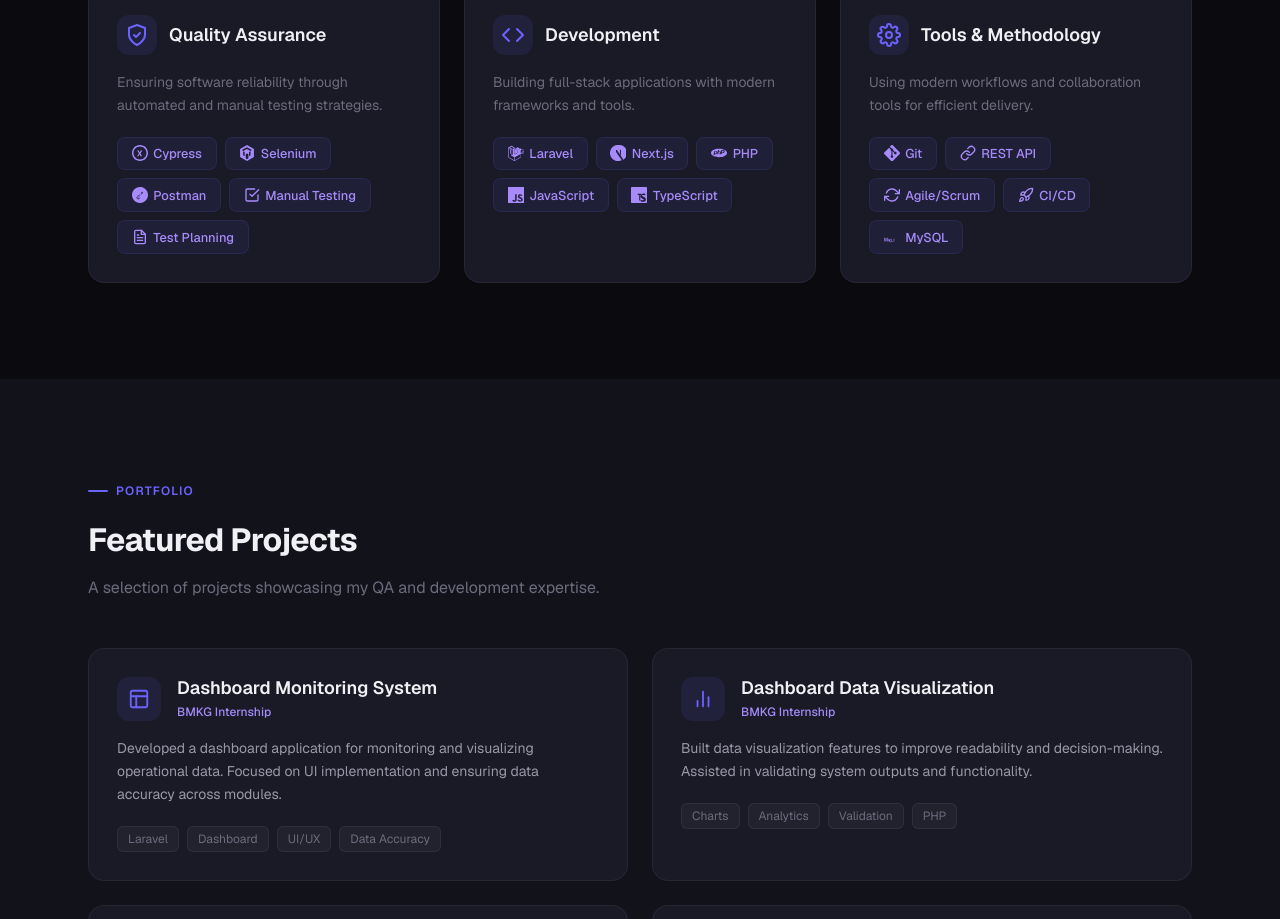
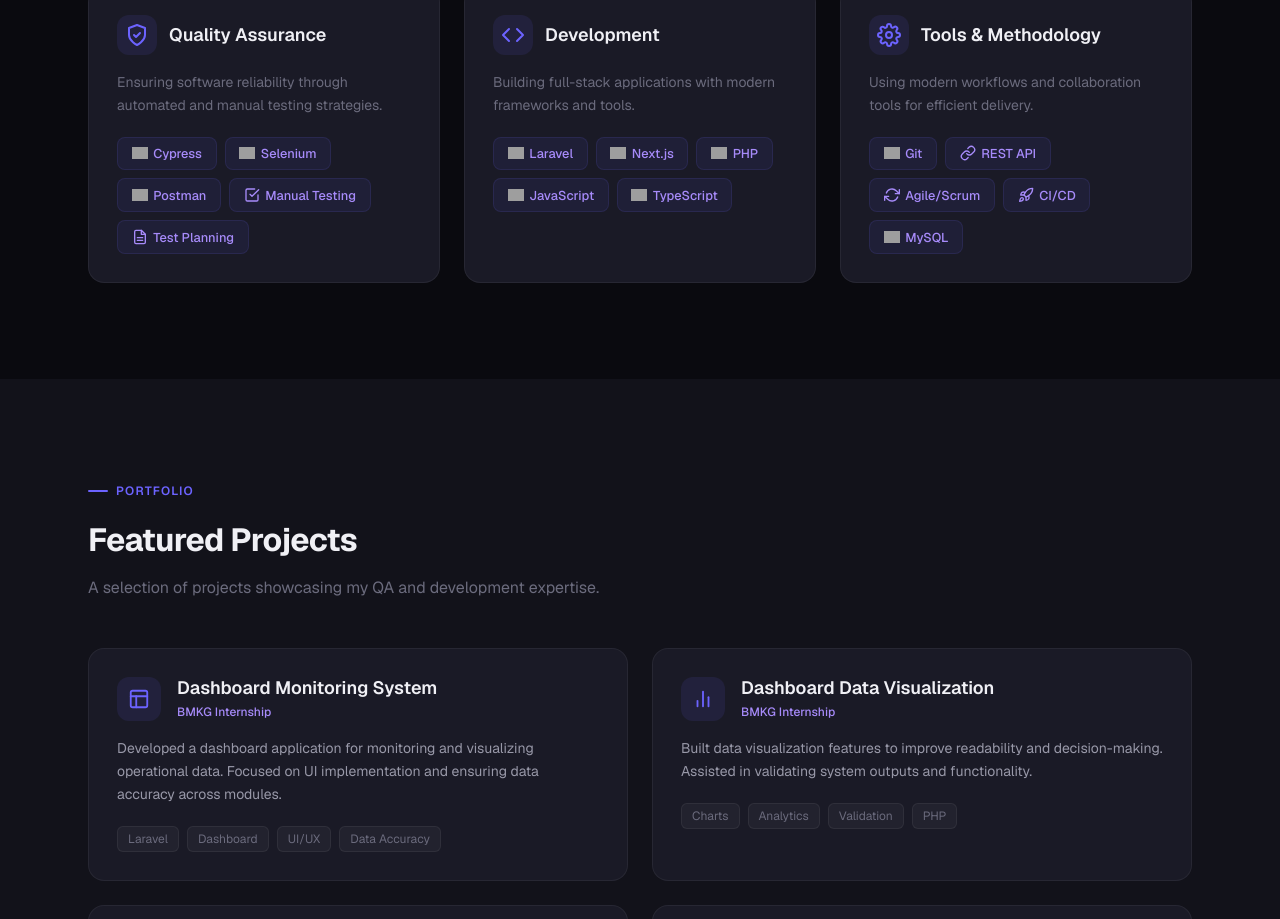
Before and after one commit to muhbatni/tumbas-balon, a Next.js app: page / in a window 1280 px wide. Shown: the part 1802-2721 px from the top of the page. Built offline with nearby package versions, Linux system fonts and the light colour scheme; grey boxes are pictures that could not be loaded.

Commit message:
update icon

```diff
--- a/next.config.mjs
+++ b/next.config.mjs
@@ -1,4 +1,14 @@
 /** @type {import('next').NextConfig} */
-const nextConfig = {};
+const nextConfig = {
+  images: {
+    remotePatterns: [
+      {
+        protocol: "https",
+        hostname: "cdn.jsdelivr.net",
+        pathname: "/gh/devicons/**",
+      },
+    ],
+  },
+};
 
 export default nextConfig;
--- a/src/components/Skills.tsx
+++ b/src/components/Skills.tsx
@@ -4,7 +4,7 @@ import { useEffect, useRef } from "react";
 
 interface Skill {
   name: string;
-  icon: React.ReactNode;
+  logo: string; // URL to real brand logo
 }
 
 interface SkillCategory {
@@ -14,113 +14,13 @@ interface SkillCategory {
   skills: Skill[];
 }
 
-/* ── Brand SVG Icons ── */
-
-const CypressIcon = () => (
-  <svg width="16" height="16" viewBox="0 0 48 48" fill="currentColor">
-    <path d="M24 0C10.745 0 0 10.745 0 24s10.745 24 24 24 24-10.745 24-24S37.255 0 24 0zm0 4.5c10.77 0 19.5 8.73 19.5 19.5S34.77 43.5 24 43.5 4.5 34.77 4.5 24 13.23 4.5 24 4.5zm7.39 11.322l-5.95 8.568L30.2 33.5h-4.36l-3.26-5.94L19.5 33.5h-4.16l5.64-8.21-5.44-8.468h4.36l3.08 5.54 2.94-5.54h4.47z"/>
-  </svg>
-);
-
-const SeleniumIcon = () => (
-  <svg width="16" height="16" viewBox="0 0 24 24" fill="currentColor">
-    <path d="M12 0L1.608 6v12L12 24l10.392-6V6L12 0zm-.218 3.252l7.644 4.404-2.282 1.318-5.362-3.093-5.362 3.093-2.282-1.318 7.644-4.404zm-5.58 6.037l2.282 1.317v6.186l-2.282-1.317V9.289zm11.16 0v6.186l-2.282 1.317v-6.186l2.282-1.317zm-5.58 3.222l2.282 1.317v6.186L12 21.332l-1.864-1.318v-6.186l2.066-1.317z"/>
-  </svg>
-);
-
-const PostmanIcon = () => (
-  <svg width="16" height="16" viewBox="0 0 24 24" fill="currentColor">
-    <path d="M13.527.099C6.955-.744.942 3.9.099 10.473c-.843 6.572 3.8 12.584 10.373 13.428 6.573.843 12.587-3.801 13.428-10.374C24.744 6.955 20.101.943 13.527.099zm2.471 7.485a.855.855 0 0 1 0 1.21l-3.59 3.588a.856.856 0 1 1-1.21-1.21l3.59-3.588a.855.855 0 0 1 1.21 0zM9.164 12.4a.856.856 0 0 1 1.21 0l.459.459-1.668 1.668-.459-.459a.855.855 0 0 1 0-1.21l.458-.458zm-2.07 4.116l1.395-1.395.459.459a.854.854 0 0 0 1.21 0l1.668-1.668.459.459-3.352 3.352c-.357-.359-.982-1.007-1.84-1.207zm9.063-7.34l-3.59 3.59a1.711 1.711 0 0 0-2.42 0l-.459.458a1.71 1.71 0 0 0 0 2.42l.459.459a1.71 1.71 0 0 0 1.668.441l-2.248 2.248a9.142 9.142 0 0 1-3.29-2.8l6.46-6.46c.67.244 1.42.188 2.042-.234l1.378 1.378v-.5z"/>
-  </svg>
-);
-
-const LaravelIcon = () => (
-  <svg width="16" height="16" viewBox="0 0 24 24" fill="currentColor">
-    <path d="M23.642 5.43a.364.364 0 01.014.1v5.149c0 .135-.073.26-.189.326l-4.323 2.49v4.934c0 .135-.073.26-.189.326l-9.037 5.206a.367.367 0 01-.094.04l-.034.009a.367.367 0 01-.192 0l-.034-.009a.365.365 0 01-.094-.04L.433 18.755a.376.376 0 01-.189-.326V4.112c0-.034.005-.068.014-.1l.007-.028a.358.358 0 01.027-.067l.016-.027a.366.366 0 01.04-.054l.022-.022a.365.365 0 01.054-.043l.028-.018 4.513-2.6a.376.376 0 01.378 0l4.513 2.6.028.018a.365.365 0 01.054.043l.022.022a.366.366 0 01.04.054l.016.027a.358.358 0 01.027.067l.007.028c.01.032.014.066.014.1v9.652l3.756-2.164V8.345c0-.034.005-.068.014-.1l.007-.028a.358.358 0 01.027-.067l.016-.027a.366.366 0 01.04-.054l.022-.022a.365.365 0 01.054-.043l.028-.018 4.513-2.6a.376.376 0 01.378 0l4.513 2.6.028.018a.365.365 0 01.054.043l.022.022a.366.366 0 01.04.054l.016.027a.358.358 0 01.027.067zM22.78 10.39V5.97l-1.578.909-2.178 1.254v4.42l3.756-2.164zM18.648 18.1v-4.424l-2.143 1.228-6.126 3.507v4.468l8.27-4.78zM1.19 5.296v12.939l8.27 4.78v-4.47L5.15 16.206l-.028-.017a.365.365 0 01-.054-.043l-.022-.021a.366.366 0 01-.04-.055l-.015-.027a.37.37 0 01-.028-.066l-.007-.03A.354.354 0 014.943 15.85V7.46L2.765 6.205 1.19 5.296zm4.136-2.5L1.567 4.88l3.756 2.166 3.756-2.166L5.323 2.796zm1.756 12.283V6.113l-2.178-1.254-1.578-.909v8.967l3.756 2.162zM14.46 3.453l-3.756 2.085 3.756 2.166 3.756-2.166-3.756-2.085zm-.189 4.824L10.515 6.02v8.186l3.756-2.164V8.277zm8.837.893l-3.756 2.085 1.578.909 2.178 1.254V9.17z"/>
-  </svg>
-);
-
-const NextjsIcon = () => (
-  <svg width="16" height="16" viewBox="0 0 24 24" fill="currentColor">
-    <path d="M11.572 0c-.176 0-.31.001-.358.007a19.76 19.76 0 01-.364.033C7.443.346 4.25 2.185 2.228 5.012a11.875 11.875 0 00-2.119 5.243c-.096.659-.108.854-.108 1.747s.012 1.089.108 1.748c.652 4.506 3.86 8.292 8.209 9.695.779.25 1.6.422 2.534.525.363.04 1.935.04 2.299 0 1.611-.178 2.977-.577 4.323-1.264.207-.106.247-.134.219-.158-.02-.013-.9-1.193-1.955-2.62l-1.919-2.592-2.404-3.558a338.739 338.739 0 00-2.422-3.556c-.009-.002-.018 1.579-.023 3.51-.007 3.38-.01 3.515-.052 3.595a.426.426 0 01-.206.214c-.075.037-.14.044-.495.044H9.305l-.108-.068a.438.438 0 01-.157-.171l-.05-.106.006-4.703.007-4.705.072-.092a.645.645 0 01.174-.143c.096-.047.134-.051.54-.051.478 0 .558.018.682.154.035.038 1.337 1.999 2.895 4.361a10760.433 10760.433 0 004.735 7.17l1.9 2.879.096-.063a12.317 12.317 0 002.466-2.163 11.944 11.944 0 002.824-6.134c.096-.66.108-.854.108-1.748 0-.893-.012-1.088-.108-1.747-.652-4.506-3.86-8.292-8.208-9.695a12.597 12.597 0 00-2.499-.523A33.119 33.119 0 0011.572 0zm4.069 7.217c.347 0 .408.005.486.047a.473.473 0 01.237.277c.018.06.023 1.365.018 4.304l-.006 4.218-.744-1.14-.746-1.14v-3.066c0-1.982.01-3.097.023-3.15a.478.478 0 01.233-.296c.096-.05.13-.054.5-.054z"/>
-  </svg>
-);
-
-const PHPIcon = () => (
-  <svg width="16" height="16" viewBox="0 0 24 24" fill="currentColor">
-    <path d="M7.01 10.207h-.944l-.515 2.648h.838c.556 0 .97-.105 1.242-.314.272-.21.455-.559.55-1.049.092-.47.05-.802-.124-.995-.175-.193-.523-.29-1.047-.29zM12 5.688C5.373 5.688 0 8.514 0 12s5.373 6.313 12 6.313S24 15.486 24 12c0-3.486-5.373-6.312-12-6.312zm-3.26 7.451c-.261.25-.575.438-.917.551-.336.108-.765.164-1.285.164H5.357l-.327 1.681H3.652l1.23-6.326h2.65c.797 0 1.378.209 1.744.628.366.418.476 1.002.33 1.752a2.836 2.836 0 01-.305.847c-.143.255-.33.49-.561.703zm4.024.715l.543-2.799c.063-.318.039-.536-.068-.651-.107-.116-.336-.174-.687-.174H11.46l-.704 3.625H9.388l1.23-6.327h1.367l-.327 1.682h1.218c.767 0 1.295.134 1.586.401s.378.7.263 1.299l-.572 2.944h-1.389zm7.597-3.855a2.836 2.836 0 01-.305.847c-.143.255-.33.49-.561.703a2.453 2.453 0 01-.917.551c-.336.108-.765.164-1.286.164h-1.18l-.327 1.682h-1.378l1.23-6.326h2.649c.797 0 1.378.209 1.744.628.366.418.477 1.001.331 1.751zm-2.595-1.382h-.943l-.516 2.648h.838c.557 0 .971-.105 1.242-.314.272-.21.455-.559.551-1.049.092-.47.049-.802-.125-.995s-.524-.29-1.047-.29z"/>
-  </svg>
-);
-
-const JavaScriptIcon = () => (
-  <svg width="16" height="16" viewBox="0 0 24 24" fill="currentColor">
-    <path d="M0 0h24v24H0V0zm22.034 18.276c-.175-1.095-.888-2.015-3.003-2.873-.736-.345-1.554-.585-1.797-1.14-.091-.33-.105-.51-.046-.705.15-.646.915-.84 1.515-.66.39.12.75.42.976.9 1.034-.676 1.034-.676 1.755-1.125-.27-.42-.405-.6-.586-.78-.63-.705-1.469-1.065-2.834-1.034l-.705.089c-.676.165-1.32.525-1.71 1.005-1.14 1.291-.811 3.541.569 4.471 1.365 1.02 3.361 1.244 3.616 2.205.24 1.17-.87 1.545-1.966 1.41-.811-.18-1.26-.586-1.755-1.336l-1.83 1.051c.21.48.45.689.81 1.109 1.74 1.756 6.09 1.666 6.871-1.004.029-.09.24-.705.074-1.65l.046.067zm-8.983-7.245h-2.248c0 1.938-.009 3.864-.009 5.805 0 1.232.063 2.363-.138 2.711-.33.689-1.18.601-1.566.48-.396-.196-.597-.466-.83-.855-.063-.105-.11-.196-.127-.196l-1.825 1.125c.305.63.75 1.172 1.324 1.517.855.51 2.004.675 3.207.405.783-.226 1.458-.691 1.811-1.411.51-.93.402-2.07.397-3.346.012-2.054 0-4.109 0-6.179l.004-.056z"/>
-  </svg>
-);
-
-const TypeScriptIcon = () => (
-  <svg width="16" height="16" viewBox="0 0 24 24" fill="currentColor">
-    <path d="M1.125 0C.502 0 0 .502 0 1.125v21.75C0 23.498.502 24 1.125 24h21.75c.623 0 1.125-.502 1.125-1.125V1.125C24 .502 23.498 0 22.875 0zm17.363 9.75c.612 0 1.154.037 1.627.111a6.38 6.38 0 011.306.34v2.458a3.95 3.95 0 00-.643-.361 5.093 5.093 0 00-.717-.26 5.453 5.453 0 00-1.426-.2c-.3 0-.573.028-.819.086a2.1 2.1 0 00-.623.242c-.17.104-.3.229-.393.374a.888.888 0 00-.14.49c0 .196.053.373.156.529.104.156.252.304.443.444s.42.276.69.399.572.245.904.366a10.68 10.68 0 011.398.635c.42.226.776.49 1.07.79.293.3.52.65.677 1.049.156.399.234.862.234 1.39 0 .797-.17 1.47-.512 2.022a3.26 3.26 0 01-1.382 1.252c-.582.29-1.27.435-2.065.435-.755 0-1.454-.08-2.097-.243a6.77 6.77 0 01-1.773-.698v-2.62a4.28 4.28 0 001.005.68c.373.18.745.321 1.118.422.372.102.725.153 1.059.153.293 0 .543-.031.748-.093a1.28 1.28 0 00.502-.265.779.779 0 00.272-.397.61.61 0 00-.02-.37.98.98 0 00-.283-.398 3.34 3.34 0 00-.577-.398 14.96 14.96 0 00-.913-.432 9.498 9.498 0 01-1.324-.637 4.39 4.39 0 01-.992-.773 3.04 3.04 0 01-.619-1.005c-.14-.39-.21-.849-.21-1.379 0-.726.152-1.362.457-1.906a3.21 3.21 0 011.307-1.293c.57-.316 1.262-.473 2.076-.473zm-8.39.37h5.458v1.84h-1.765V20.1H12.34v-8.14H10.098V10.12z"/>
-  </svg>
-);
-
-const GitIcon = () => (
-  <svg width="16" height="16" viewBox="0 0 24 24" fill="currentColor">
-    <path d="M23.546 10.93L13.067.452c-.604-.603-1.582-.603-2.188 0L8.708 2.627l2.76 2.76c.645-.215 1.379-.07 1.889.441.516.515.658 1.258.438 1.9l2.66 2.66c.642-.22 1.385-.076 1.9.44a1.89 1.89 0 010 2.67 1.89 1.89 0 01-2.67 0 1.893 1.893 0 01-.46-1.95l-2.48-2.48-.001 6.53a1.89 1.89 0 01.5.35 1.89 1.89 0 010 2.67 1.89 1.89 0 01-2.67 0 1.89 1.89 0 010-2.67c.18-.18.39-.3.61-.39V8.94a1.89 1.89 0 01-.61-.39 1.893 1.893 0 01-.46-1.95L7.6 4.26.452 11.408c-.603.605-.603 1.582 0 2.188l10.48 10.477c.604.604 1.582.604 2.186 0l10.43-10.43c.605-.603.605-1.582 0-2.188"/>
-  </svg>
-);
-
-const RestApiIcon = () => (
-  <svg width="16" height="16" viewBox="0 0 24 24" fill="none" stroke="currentColor" strokeWidth="2" strokeLinecap="round" strokeLinejoin="round">
-    <path d="M10 13a5 5 0 0 0 7.54.54l3-3a5 5 0 0 0-7.07-7.07l-1.72 1.71" />
-    <path d="M14 11a5 5 0 0 0-7.54-.54l-3 3a5 5 0 0 0 7.07 7.07l1.71-1.71" />
-  </svg>
-);
-
-const AgileIcon = () => (
-  <svg width="16" height="16" viewBox="0 0 24 24" fill="none" stroke="currentColor" strokeWidth="2" strokeLinecap="round" strokeLinejoin="round">
-    <polyline points="23 4 23 10 17 10" />
-    <polyline points="1 20 1 14 7 14" />
-    <path d="M3.51 9a9 9 0 0114.85-3.36L23 10M1 14l4.64 4.36A9 9 0 0020.49 15" />
-  </svg>
-);
-
-const CICDIcon = () => (
-  <svg width="16" height="16" viewBox="0 0 24 24" fill="none" stroke="currentColor" strokeWidth="2" strokeLinecap="round" strokeLinejoin="round">
-    <path d="M4.5 16.5c-1.5 1.26-2 5-2 5s3.74-.5 5-2c.71-.84.7-2.13-.09-2.91a2.18 2.18 0 00-2.91-.09z" />
-    <path d="M12 15l-3-3a22 22 0 012-3.95A12.88 12.88 0 0122 2c0 2.72-.78 7.5-6 11a22.35 22.35 0 01-4 2z" />
-    <path d="M9 12H4s.55-3.03 2-4c1.62-1.08 5 0 5 0" />
-    <path d="M12 15v5s3.03-.55 4-2c1.08-1.62 0-5 0-5" />
-  </svg>
-);
-
-const MySQLIcon = () => (
-  <svg width="16" height="16" viewBox="0 0 24 24" fill="currentColor">
-    <path d="M16.405 5.501c-.115 0-.193.014-.274.033v.013h.014c.054.104.146.18.214.273.054.107.1.214.154.32l.014-.015c.094-.066.14-.172.14-.333-.04-.047-.046-.094-.08-.14-.04-.067-.126-.1-.18-.153zM5.77 18.695h-.927a50.854 50.854 0 00-.27-4.41h-.008l-1.41 4.41H2.45l-1.4-4.41h-.01a72.892 72.892 0 00-.195 4.41H0c.055-1.966.192-3.81.398-5.627h1.169l1.332 4.064h.008l1.332-4.064h1.132c.226 2.104.368 3.96.398 5.627zM7.642 18.695h-.84v-4.107h.84v1.66c.203 0 .362-.013.473-.04.11-.027.217-.09.32-.188.104-.1.192-.244.264-.434.073-.19.135-.428.186-.716h.856c-.1.647-.254 1.136-.464 1.467-.21.33-.495.544-.856.64.466.126.774.41.925.852.15.44.234 1.03.252 1.766a4.06 4.06 0 00.06.712h-.865a6.97 6.97 0 01-.058-.706c-.02-.594-.092-1.004-.215-1.228-.124-.224-.36-.336-.71-.336h-.168v2.27zm6.074 0h-3.406v-4.107h.84v3.47h2.566v.637zm.736-4.107h.84v4.107h-.84v-4.107z"/>
-  </svg>
-);
-
-const ManualTestIcon = () => (
-  <svg width="16" height="16" viewBox="0 0 24 24" fill="none" stroke="currentColor" strokeWidth="2" strokeLinecap="round" strokeLinejoin="round">
-    <path d="M9 11l3 3L22 4" />
-    <path d="M21 12v7a2 2 0 01-2 2H5a2 2 0 01-2-2V5a2 2 0 012-2h11" />
-  </svg>
-);
-
-const TestPlanIcon = () => (
-  <svg width="16" height="16" viewBox="0 0 24 24" fill="none" stroke="currentColor" strokeWidth="2" strokeLinecap="round" strokeLinejoin="round">
-    <path d="M14 2H6a2 2 0 00-2 2v16a2 2 0 002 2h12a2 2 0 002-2V8z" />
-    <polyline points="14 2 14 8 20 8" />
-    <line x1="16" y1="13" x2="8" y2="13" />
-    <line x1="16" y1="17" x2="8" y2="17" />
-    <polyline points="10 9 9 9 8 9" />
-  </svg>
-);
+const DEVICON = "https://cdn.jsdelivr.net/gh/devicons/devicon@latest/icons";
 
 const categories: SkillCategory[] = [
   {
     title: "Quality Assurance",
-    description: "Ensuring software reliability through automated and manual testing strategies.",
+    description:
+      "Ensuring software reliability through automated and manual testing strategies.",
     icon: (
       <svg width="24" height="24" viewBox="0 0 24 24" fill="none" stroke="currentColor" strokeWidth="2" strokeLinecap="round" strokeLinejoin="round">
         <path d="M12 22s8-4 8-10V5l-8-3-8 3v7c0 6 8 10 8 10z" />
@@ -128,16 +28,17 @@ const categories: SkillCategory[] = [
       </svg>
     ),
     skills: [
-      { name: "Cypress", icon: <CypressIcon /> },
-      { name: "Selenium", icon: <SeleniumIcon /> },
-      { name: "Postman", icon: <PostmanIcon /> },
-      { name: "Manual Testing", icon: <ManualTestIcon /> },
-      { name: "Test Planning", icon: <TestPlanIcon /> },
+      { name: "Cypress", logo: `${DEVICON}/cypressio/cypressio-original.svg` },
+      { name: "Selenium", logo: `${DEVICON}/selenium/selenium-original.svg` },
+      { name: "Postman", logo: `${DEVICON}/postman/postman-original.svg` },
+      { name: "Manual Testing", logo: "" },
+      { name: "Test Planning", logo: "" },
     ],
   },
   {
     title: "Development",
-    description: "Building full-stack applications with modern frameworks and tools.",
+    description:
+      "Building full-stack applications with modern frameworks and tools.",
     icon: (
       <svg width="24" height="24" viewBox="0 0 24 24" fill="none" stroke="currentColor" strokeWidth="2" strokeLinecap="round" strokeLinejoin="round">
         <polyline points="16 18 22 12 16 6" />
@@ -145,16 +46,17 @@ const categories: SkillCategory[] = [
       </svg>
     ),
     skills: [
-      { name: "Laravel", icon: <LaravelIcon /> },
-      { name: "Next.js", icon: <NextjsIcon /> },
-      { name: "PHP", icon: <PHPIcon /> },
-      { name: "JavaScript", icon: <JavaScriptIcon /> },
-      { name: "TypeScript", icon: <TypeScriptIcon /> },
+      { name: "Laravel", logo: `${DEVICON}/laravel/laravel-original.svg` },
+      { name: "Next.js", logo: `${DEVICON}/nextjs/nextjs-original.svg` },
+      { name: "PHP", logo: `${DEVICON}/php/php-original.svg` },
+      { name: "JavaScript", logo: `${DEVICON}/javascript/javascript-original.svg` },
+      { name: "TypeScript", logo: `${DEVICON}/typescript/typescript-original.svg` },
     ],
   },
   {
     title: "Tools & Methodology",
-    description: "Using modern workflows and collaboration tools for efficient delivery.",
+    description:
+      "Using modern workflows and collaboration tools for efficient delivery.",
     icon: (
       <svg width="24" height="24" viewBox="0 0 24 24" fill="none" stroke="currentColor" strokeWidth="2" strokeLinecap="round" strokeLinejoin="round">
         <circle cx="12" cy="12" r="3" />
@@ -162,14 +64,53 @@ const categories: SkillCategory[] = [
       </svg>
     ),
     skills: [
-      { name: "Git", icon: <GitIcon /> },
-      { name: "REST API", icon: <RestApiIcon /> },
-      { name: "Agile/Scrum", icon: <AgileIcon /> },
-      { name: "CI/CD", icon: <CICDIcon /> },
-      { name: "MySQL", icon: <MySQLIcon /> },
+      { name: "Git", logo: `${DEVICON}/git/git-original.svg` },
+      { name: "REST API", logo: "" },
+      { name: "Agile/Scrum", logo: "" },
+      { name: "CI/CD", logo: "" },
+      { name: "MySQL", logo: `${DEVICON}/mysql/mysql-original.svg` },
     ],
   },
 ];
+
+/* Fallback SVG icons for skills that don't have brand logos */
+const fallbackIcons: Record<string, React.ReactNode> = {
+  "Manual Testing": (
+    <svg width="16" height="16" viewBox="0 0 24 24" fill="none" stroke="currentColor" strokeWidth="2" strokeLinecap="round" strokeLinejoin="round">
+      <path d="M9 11l3 3L22 4" />
+      <path d="M21 12v7a2 2 0 01-2 2H5a2 2 0 01-2-2V5a2 2 0 012-2h11" />
+    </svg>
+  ),
+  "Test Planning": (
+    <svg width="16" height="16" viewBox="0 0 24 24" fill="none" stroke="currentColor" strokeWidth="2" strokeLinecap="round" strokeLinejoin="round">
+      <path d="M14 2H6a2 2 0 00-2 2v16a2 2 0 002 2h12a2 2 0 002-2V8z" />
+      <polyline points="14 2 14 8 20 8" />
+      <line x1="16" y1="13" x2="8" y2="13" />
+      <line x1="16" y1="17" x2="8" y2="17" />
+    </svg>
+  ),
+  "REST API": (
+    <svg width="16" height="16" viewBox="0 0 24 24" fill="none" stroke="currentColor" strokeWidth="2" strokeLinecap="round" strokeLinejoin="round">
+      <path d="M10 13a5 5 0 0 0 7.54.54l3-3a5 5 0 0 0-7.07-7.07l-1.72 1.71" />
+      <path d="M14 11a5 5 0 0 0-7.54-.54l-3 3a5 5 0 0 0 7.07 7.07l1.71-1.71" />
+    </svg>
+  ),
+  "Agile/Scrum": (
+    <svg width="16" height="16" viewBox="0 0 24 24" fill="none" stroke="currentColor" strokeWidth="2" strokeLinecap="round" strokeLinejoin="round">
+      <polyline points="23 4 23 10 17 10" />
+      <polyline points="1 20 1 14 7 14" />
+      <path d="M3.51 9a9 9 0 0114.85-3.36L23 10M1 14l4.64 4.36A9 9 0 0020.49 15" />
+    </svg>
+  ),
+  "CI/CD": (
+    <svg width="16" height="16" viewBox="0 0 24 24" fill="none" stroke="currentColor" strokeWidth="2" strokeLinecap="round" strokeLinejoin="round">
+      <path d="M4.5 16.5c-1.5 1.26-2 5-2 5s3.74-.5 5-2c.71-.84.7-2.13-.09-2.91a2.18 2.18 0 00-2.91-.09z" />
+      <path d="M12 15l-3-3a22 22 0 012-3.95A12.88 12.88 0 0122 2c0 2.72-.78 7.5-6 11a22.35 22.35 0 01-4 2z" />
+      <path d="M9 12H4s.55-3.03 2-4c1.62-1.08 5 0 5 0" />
+      <path d="M12 15v5s3.03-.55 4-2c1.08-1.62 0-5 0-5" />
+    </svg>
+  ),
+};
 
 export default function Skills() {
   const sectionRef = useRef<HTMLElement>(null);
@@ -227,7 +168,20 @@ export default function Skills() {
               <div className="flex flex-wrap gap-2">
                 {cat.skills.map((skill) => (
                   <span key={skill.name} className="skill-tag">
-                    <span>{skill.icon}</span>
+                    <span className="flex items-center justify-center w-4 h-4">
+                      {skill.logo ? (
+                        <img
+                          src={skill.logo}
+                          alt={skill.name}
+                          width={16}
+                          height={16}
+                          className="object-contain"
+                          loading="lazy"
+                        />
+                      ) : (
+                        fallbackIcons[skill.name]
+                      )}
+                    </span>
                     {skill.name}
                   </span>
                 ))}
```
